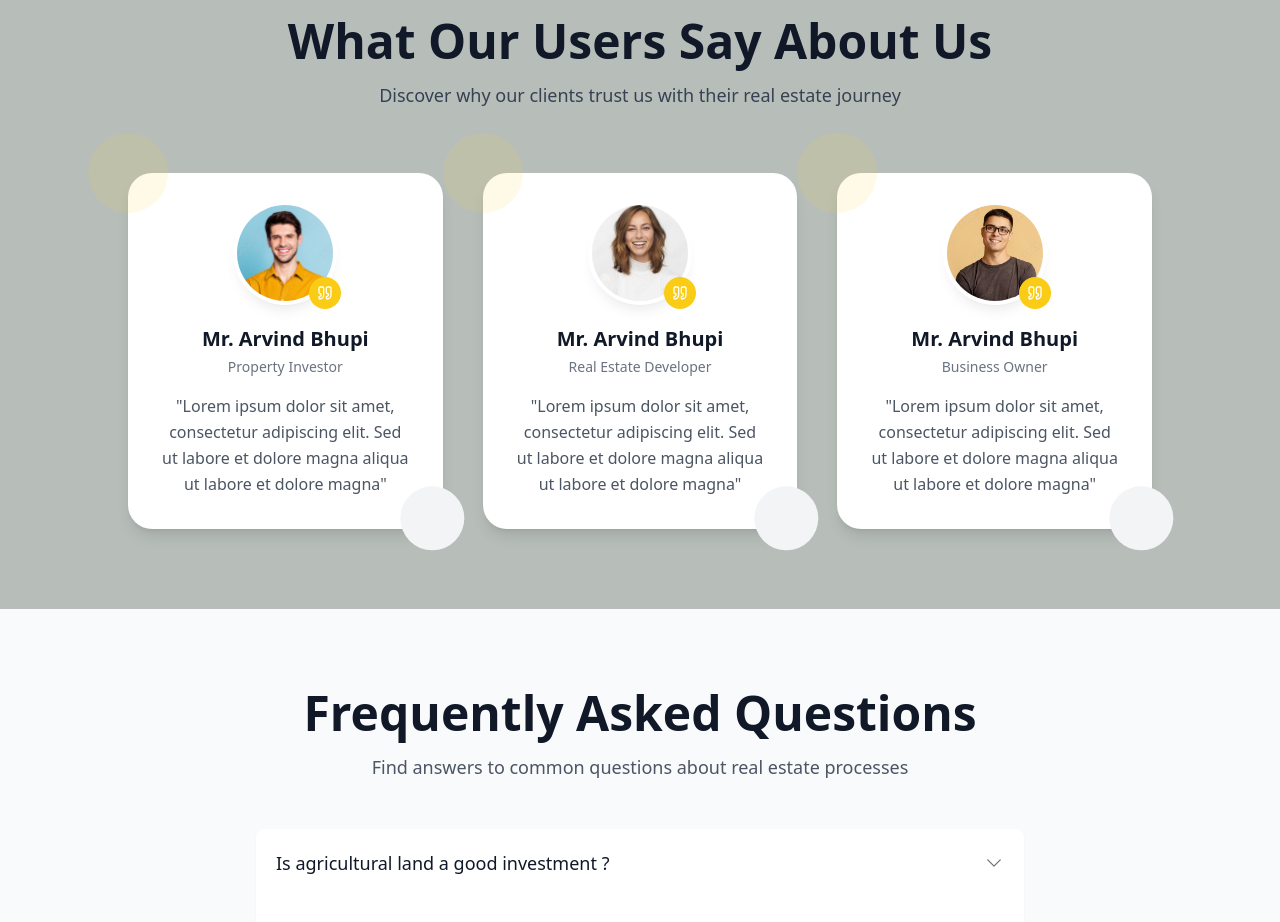
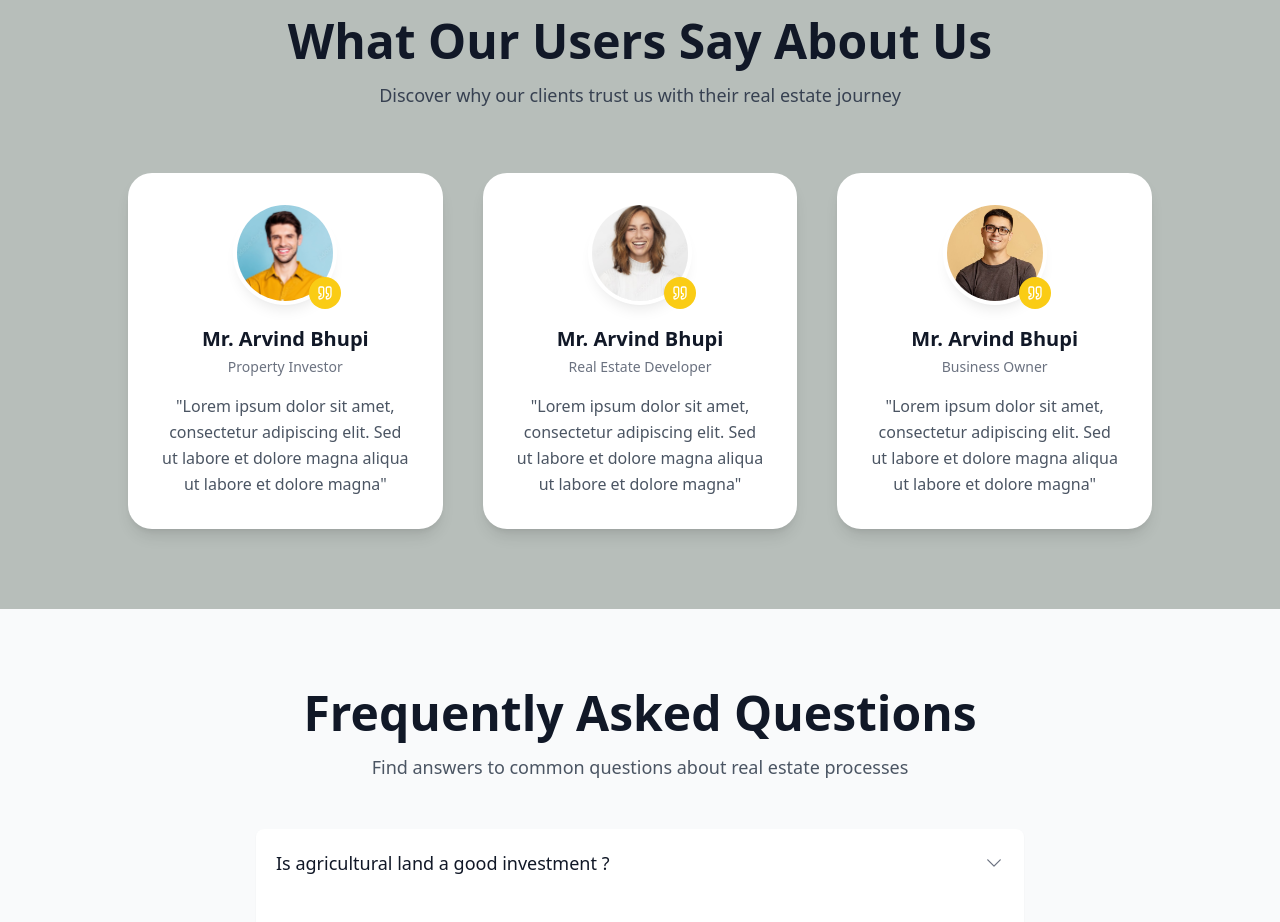
Before and after one commit to nex2link/Athiya-Group, a React (Vite) app: page / in a window 1280 px wide. Shown: the part 4122-5044 px from the top of the page. Built offline with nearby package versions, Linux system fonts and the light colour scheme.

Commit message:
TestimonialCard

```diff
--- a/src/components/TestimonialCard.jsx
+++ b/src/components/TestimonialCard.jsx
@@ -54,8 +54,8 @@ const TestimonialCard = ({ image, name, role, testimonial, index, inView }) => {
       </p>
 
       {/* Decorative Elements */}
-      <div className="absolute top-0 left-0 w-20 h-20 bg-yellow-400/10 rounded-full -translate-x-1/2 -translate-y-1/2" />
-      <div className="absolute bottom-0 right-0 w-16 h-16 bg-gray-100 rounded-full translate-x-1/3 translate-y-1/3" />
+      {/* <div className="absolute top-0 left-0 w-20 h-20 bg-yellow-400/10 rounded-full -translate-x-1/2 -translate-y-1/2" /> */}
+      {/* <div className="absolute bottom-0 right-0 w-16 h-16 bg-gray-100 rounded-full translate-x-1/3 translate-y-1/3" /> */}
     </motion.div>
   );
 };
```
